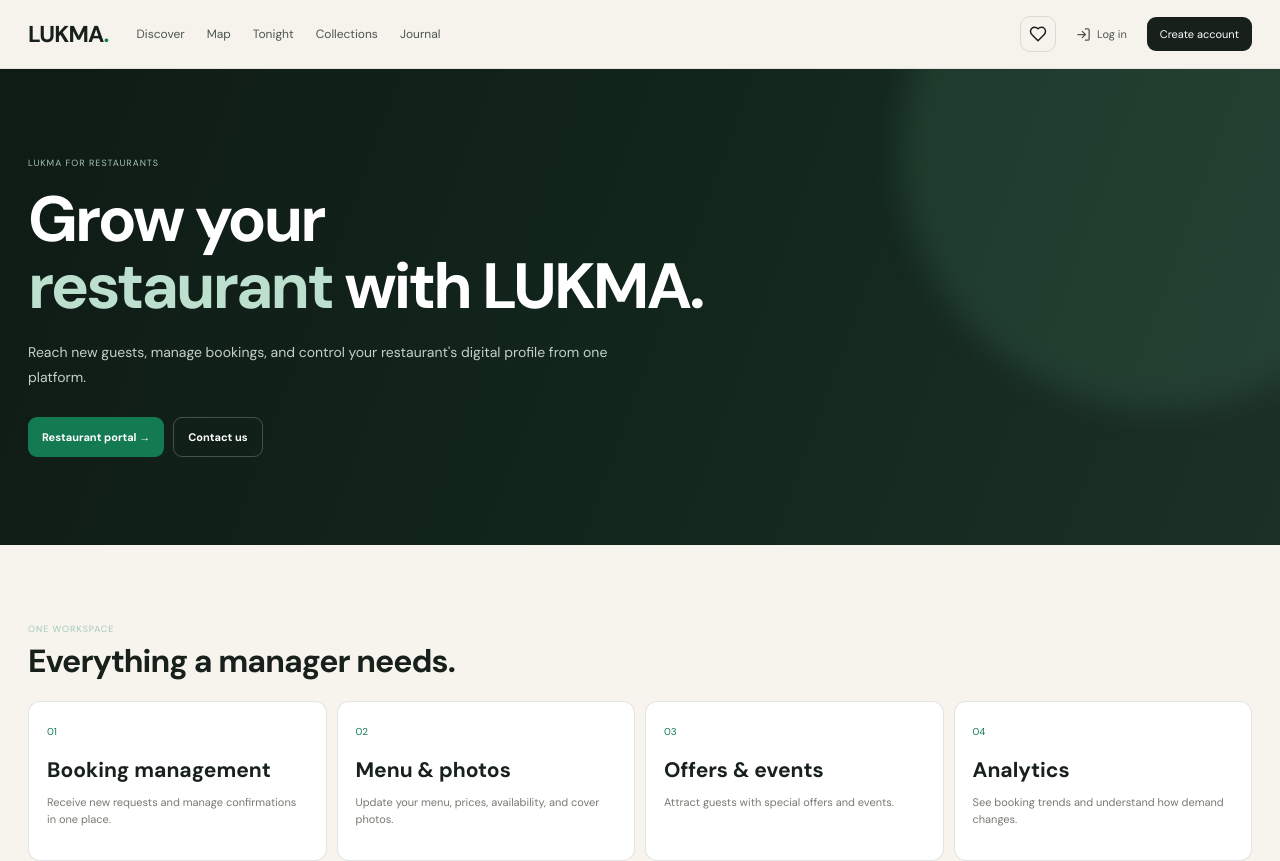
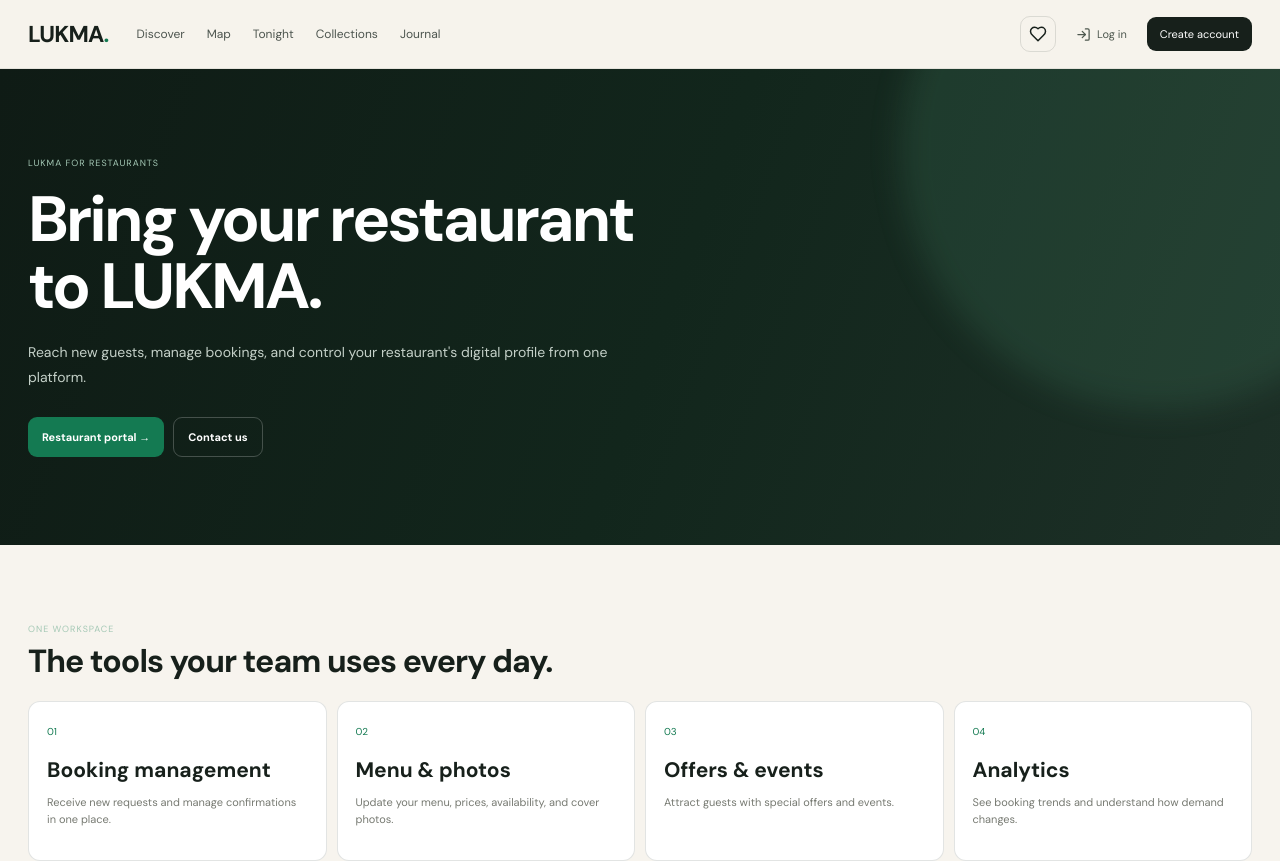
Before and after one commit to PNatroshvili/skup-portfolio, a Next.js app: page /for-restaurants in a window 1280 px wide. Shown: the top 861 px of the page. Built offline with nearby package versions, Linux system fonts and the light colour scheme.

Commit message:
Refine LUKMA copy for a more natural voice

```diff
--- a/src/app/for-restaurants/page.tsx
+++ b/src/app/for-restaurants/page.tsx
@@ -17,7 +17,7 @@
         <section className="partner-hero">
           <div className="shell">
             <span className="kicker">LUKMA FOR RESTAURANTS</span>
-            <h1>Grow your<br/><em>restaurant</em> with LUKMA.</h1>
+            <h1>Bring your restaurant<br/>to LUKMA.</h1>
             <p>Reach new guests, manage bookings, and control your restaurant's digital profile from one platform.</p>
             <div className="partner-actions">
               <a href="/for-restaurants/dashboard/" className="green-btn">Restaurant portal →</a>
@@ -26,12 +26,12 @@
           </div>
         </section>
         <section className="section shell">
-          <div className="section-head"><div><span className="kicker">One workspace</span><h2>Everything a manager needs.</h2></div></div>
+          <div className="section-head"><div><span className="kicker">One workspace</span><h2>The tools your team uses every day.</h2></div></div>
           <div className="partner-feature-grid">{items.map(([title,desc],i)=><div key={title} className="partner-feature"><span>0{i+1}</span><h3>{title}</h3><p>{desc}</p></div>)}</div>
         </section>
         <section className="section section-dark">
           <div className="shell partner-bottom">
-            <div><span className="kicker">PARTNER WITH LUKMA</span><h2>Ready to<br/>join us?</h2></div>
+            <div><span className="kicker">PARTNER WITH LUKMA</span><h2>Ready to join us?</h2></div>
             <a className="green-btn" href="mailto:hello@skup.ge?subject=LUKMA%20restaurant%20partner">Get started →</a>
           </div>
         </section>
```
